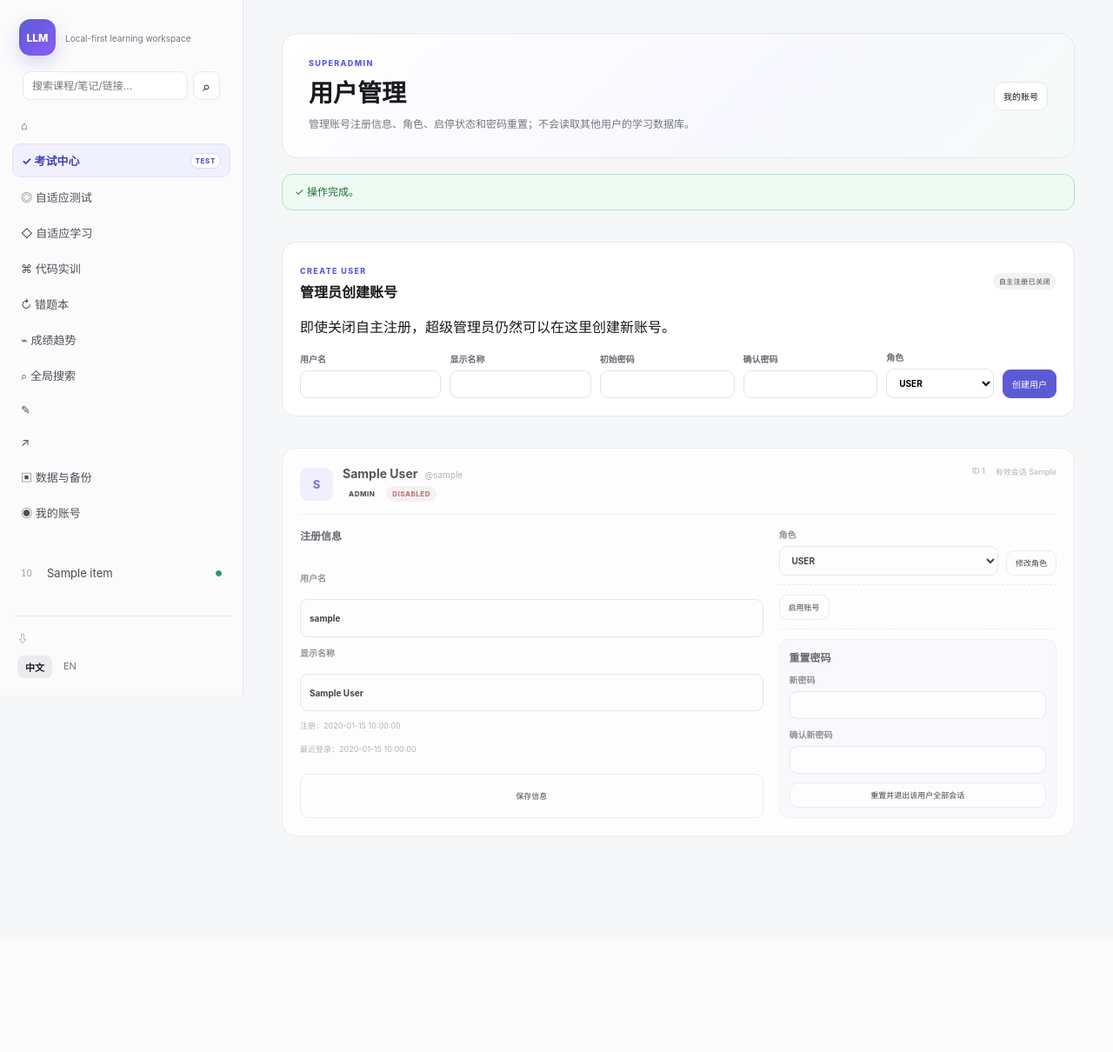
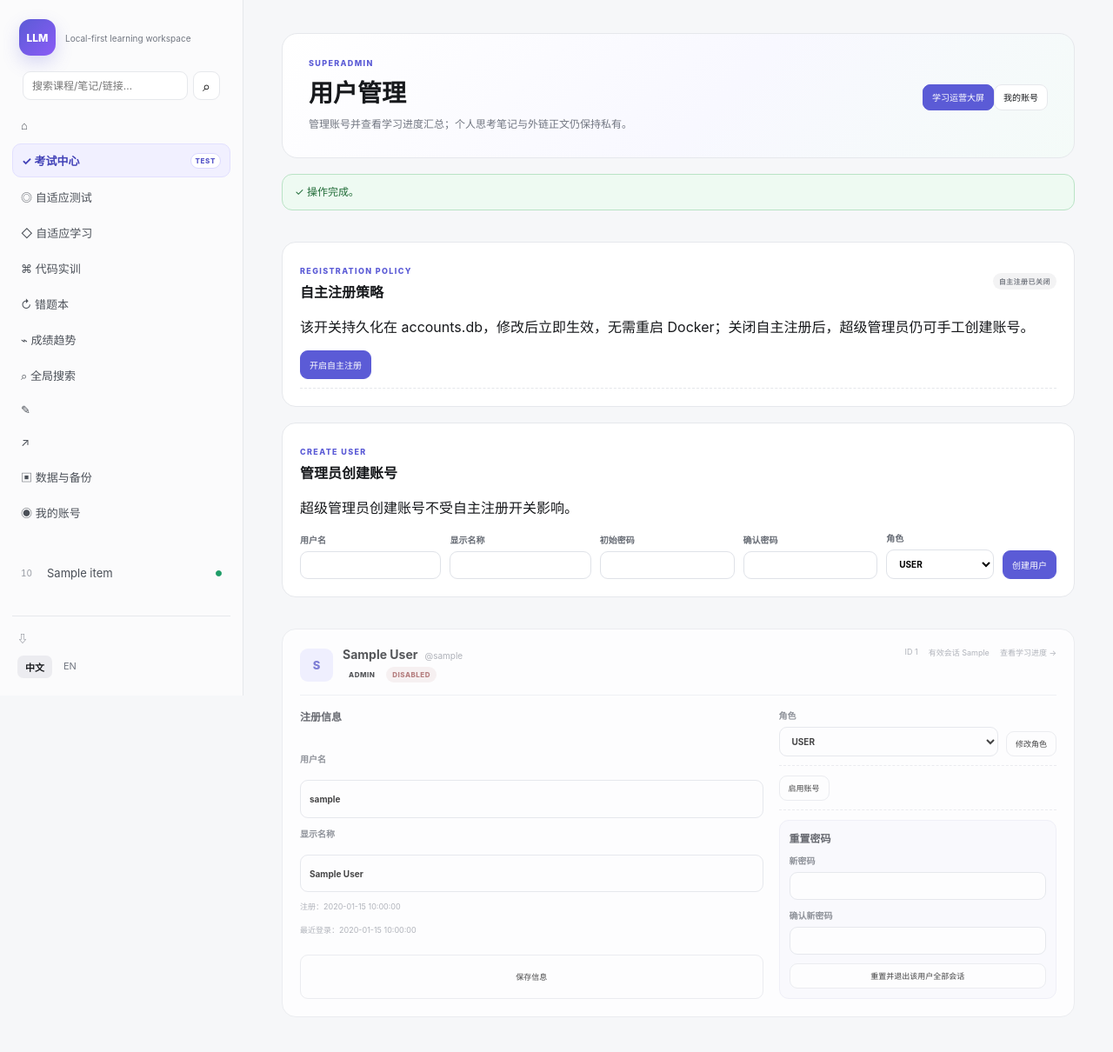
Before and after one commit to Azurefly/llm-engineering-learning, a FastAPI app: template app/templates/admin_users.html in a window 1280 px wide. Shown: the top 1210 px of the page at 87% size. Before the commit the page ends 962 px from the top, so only its background shows below. Run offline with FastAPI, Linux system fonts and the light colour scheme; the template is opened without the code that fills it: most values are stand-ins (such as "Sample title", 1, 10 or a date in 2020).

Commit message:
add registration switch and progress links to user administration

```diff
--- a/app/templates/admin_users.html
+++ b/app/templates/admin_users.html
@@ -6,28 +6,38 @@
     <div>
       <div class="adaptive-eyebrow">SUPERADMIN</div>
       <h1>{{ 'User Administration' if lang == 'en' else '用户管理' }}</h1>
-      <p>{{ 'Manage account registration metadata, roles, account status and password resets. Learning databases remain private.' if lang == 'en' else '管理账号注册信息、角色、启停状态和密码重置；不会读取其他用户的学习数据库。' }}</p>
+      <p>{{ 'Manage accounts and view learning-progress summaries. Private notes and saved-link content are not exposed.' if lang == 'en' else '管理账号并查看学习进度汇总；个人思考笔记与外链正文仍保持私有。' }}</p>
     </div>
-    <a class="adaptive-btn" href="/account">{{ 'My account' if lang == 'en' else '我的账号' }}</a>
+    <div class="admin-hero-actions"><a class="adaptive-btn primary" href="/admin/report">{{ 'Learning big screen' if lang == 'en' else '学习运营大屏' }}</a><a class="adaptive-btn" href="/account">{{ 'My account' if lang == 'en' else '我的账号' }}</a></div>
   </section>
 
   {% if error %}<div class="admin-alert error">{{ error }}</div>{% endif %}
   {% if status %}
     <div class="admin-alert success">✓
       {% if lang == 'en' %}
-        {% if status == 'created' %}User created.{% elif status == 'updated' %}User profile updated.{% elif status == 'status-updated' %}Account status updated.{% elif status == 'role-updated' %}User role updated.{% elif status == 'password-reset' %}Password reset and active sessions revoked.{% else %}Operation completed.{% endif %}
+        {% if status == 'created' %}User created.{% elif status == 'updated' %}User profile updated.{% elif status == 'status-updated' %}Account status updated.{% elif status == 'role-updated' %}User role updated.{% elif status == 'password-reset' %}Password reset and active sessions revoked.{% elif status == 'registration-enabled' %}Public registration enabled immediately.{% elif status == 'registration-disabled' %}Public registration disabled immediately.{% else %}Operation completed.{% endif %}
       {% else %}
-        {% if status == 'created' %}用户已创建。{% elif status == 'updated' %}用户注册信息已更新。{% elif status == 'status-updated' %}账号状态已更新。{% elif status == 'role-updated' %}用户角色已更新。{% elif status == 'password-reset' %}密码已重置，原有登录 Session 已全部失效。{% else %}操作完成。{% endif %}
+        {% if status == 'created' %}用户已创建。{% elif status == 'updated' %}用户注册信息已更新。{% elif status == 'status-updated' %}账号状态已更新。{% elif status == 'role-updated' %}用户角色已更新。{% elif status == 'password-reset' %}密码已重置，原有登录 Session 已全部失效。{% elif status == 'registration-enabled' %}自主注册已立即开启。{% elif status == 'registration-disabled' %}自主注册已立即关闭。{% else %}操作完成。{% endif %}
       {% endif %}
     </div>
   {% endif %}
 
-  <section class="adaptive-card admin-create-card">
+  <section class="adaptive-card admin-registration-card">
     <div class="adaptive-card-head">
-      <div><span class="section-kicker">CREATE USER</span><h2>{{ 'Create an account' if lang == 'en' else '管理员创建账号' }}</h2></div>
+      <div><span class="section-kicker">REGISTRATION POLICY</span><h2>{{ 'Public registration' if lang == 'en' else '自主注册策略' }}</h2></div>
       <span class="admin-registration-state {{ 'on' if registration_enabled else 'off' }}">{{ ('PUBLIC REGISTRATION ON' if registration_enabled else 'PUBLIC REGISTRATION OFF') if lang == 'en' else ('自主注册已开启' if registration_enabled else '自主注册已关闭') }}</span>
     </div>
-    <p>{{ 'Superadmins can create accounts even when public registration is disabled.' if lang == 'en' else '即使关闭自主注册，超级管理员仍然可以在这里创建新账号。' }}</p>
+    <p>{{ 'This switch is stored in accounts.db and takes effect immediately; no Docker restart is required. Superadmins can still create users manually when registration is closed.' if lang == 'en' else '该开关持久化在 accounts.db，修改后立即生效，无需重启 Docker；关闭自主注册后，超级管理员仍可手工创建账号。' }}</p>
+    <form method="post" action="/admin/settings/registration" class="admin-inline-form">
+      <input type="hidden" name="next" value="/admin/users">
+      <input type="hidden" name="action" value="{{ 'disable' if registration_enabled else 'enable' }}">
+      <button class="adaptive-btn {% if registration_enabled %}danger{% else %}primary{% endif %}" type="submit">{{ ('Disable public registration' if registration_enabled else 'Enable public registration') if lang == 'en' else ('停止自主注册' if registration_enabled else '开启自主注册') }}</button>
+    </form>
+  </section>
+
+  <section class="adaptive-card admin-create-card">
+    <div class="adaptive-card-head"><div><span class="section-kicker">CREATE USER</span><h2>{{ 'Create an account' if lang == 'en' else '管理员创建账号' }}</h2></div></div>
+    <p>{{ 'Superadmins can create accounts regardless of the public registration setting.' if lang == 'en' else '超级管理员创建账号不受自主注册开关影响。' }}</p>
     <form method="post" action="/admin/users/create" class="admin-create-grid">
       <label>{{ 'Username' if lang == 'en' else '用户名' }}<input name="username" minlength="3" maxlength="32" required></label>
       <label>{{ 'Display name' if lang == 'en' else '显示名称' }}<input name="display_name" maxlength="64"></label>
@@ -49,7 +59,7 @@
               <div class="admin-user-badges"><span class="admin-role {{ user.role }}">{{ user.role|upper }}</span><span class="admin-status {{ 'active' if user.is_active else 'inactive' }}">{{ 'ACTIVE' if user.is_active else 'DISABLED' }}</span>{% if user.id == admin_user.id %}<span class="admin-self">{{ 'YOU' if lang == 'en' else '当前账号' }}</span>{% endif %}</div>
             </div>
           </div>
-          <div class="admin-user-meta"><span>ID {{ user.id }}</span><span>{{ 'Sessions' if lang == 'en' else '有效会话' }} {{ user.active_sessions }}</span></div>
+          <div class="admin-user-meta"><span>ID {{ user.id }}</span><span>{{ 'Sessions' if lang == 'en' else '有效会话' }} {{ user.active_sessions }}</span><a class="admin-progress-link" href="/admin/users/{{ user.id }}/progress">{{ 'View progress' if lang == 'en' else '查看学习进度' }} →</a></div>
         </div>
 
         <div class="admin-user-grid">
```
